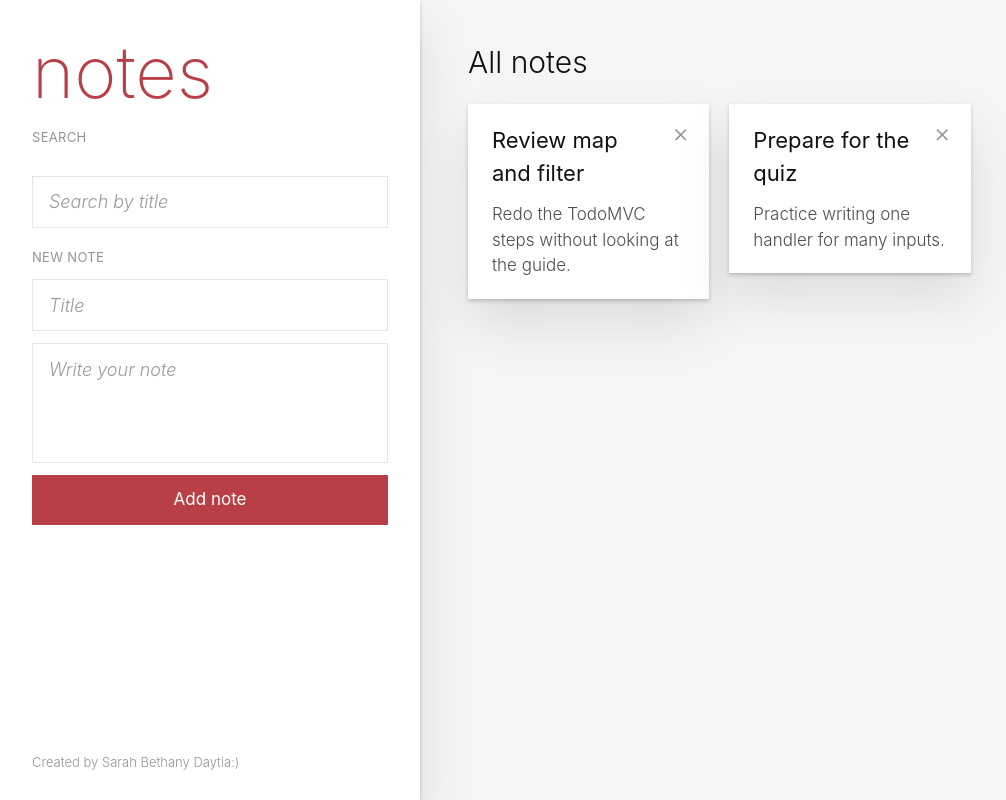
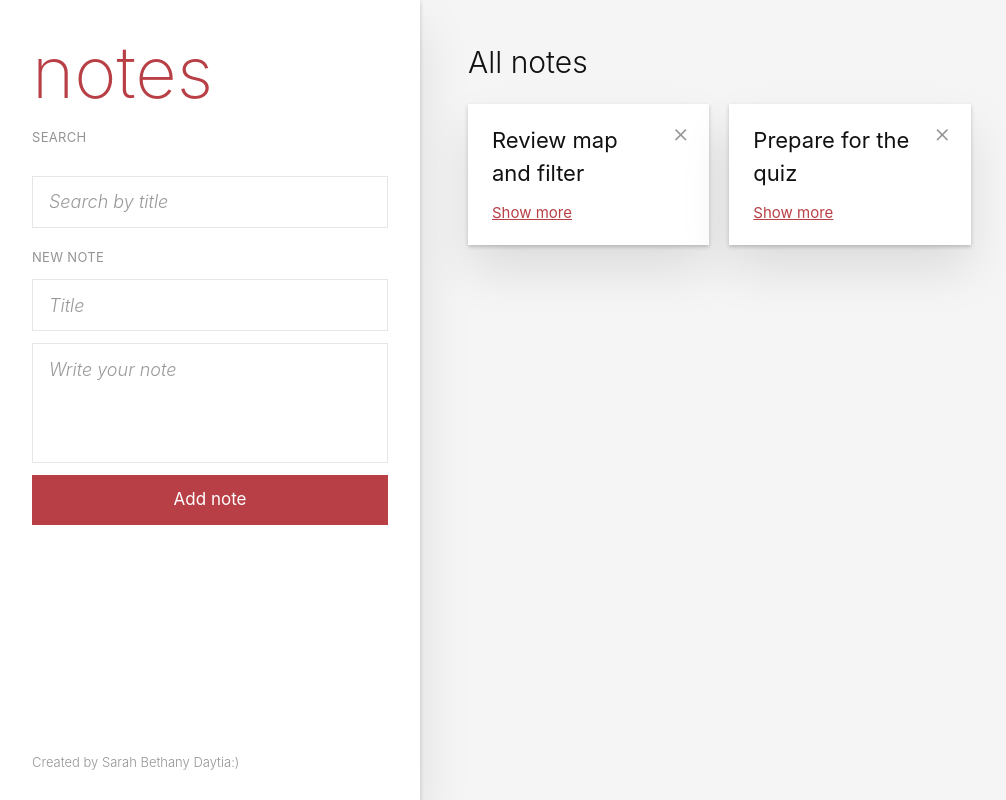
Before and after one commit to snobelle/csit340g7-notes, a React (Vite) app: page / in a window 1280 px wide. Shown: the whole page, without its empty margins (0-1006 px from the left). Built offline with nearby package versions, Linux system fonts and the light colour scheme.

Commit message:
feat: add show more to note cards

```diff
--- a/src/components/NoteCard.jsx
+++ b/src/components/NoteCard.jsx
@@ -1,10 +1,23 @@
+import { useState } from 'react'
+
 function NoteCard({ title, body }) {
+  const [open, setOpen] = useState(false)
+
   return (
     <div>
       <h3 className="pr-8 text-[22px] font-normal break-words">{title}</h3>
-      <p className="mt-3 text-[17px] break-words whitespace-pre-wrap text-[#4d4d4d]">
-        {body}
-      </p>
+      {open && (
+        <p className="mt-3 text-[17px] break-words whitespace-pre-wrap text-[#4d4d4d]">
+          {body}
+        </p>
+      )}
+      <button
+        type="button"
+        onClick={() => setOpen(!open)}
+        className="mt-3 cursor-pointer text-[15px] font-normal text-[#b83f45] underline"
+      >
+        {open ? 'Show less' : 'Show more'}
+      </button>
     </div>
   )
 }
```
